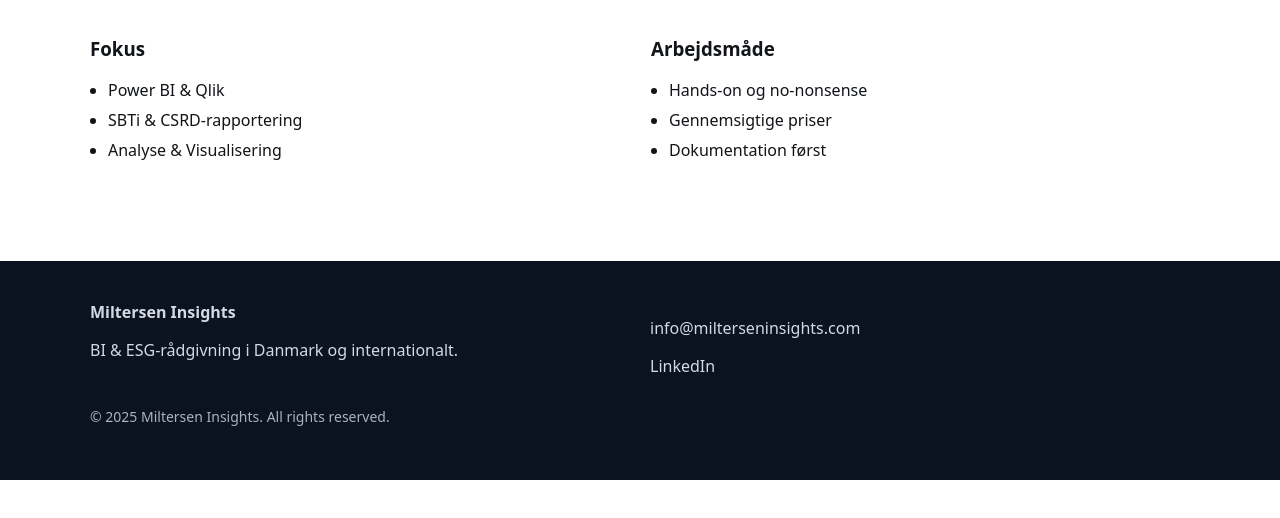
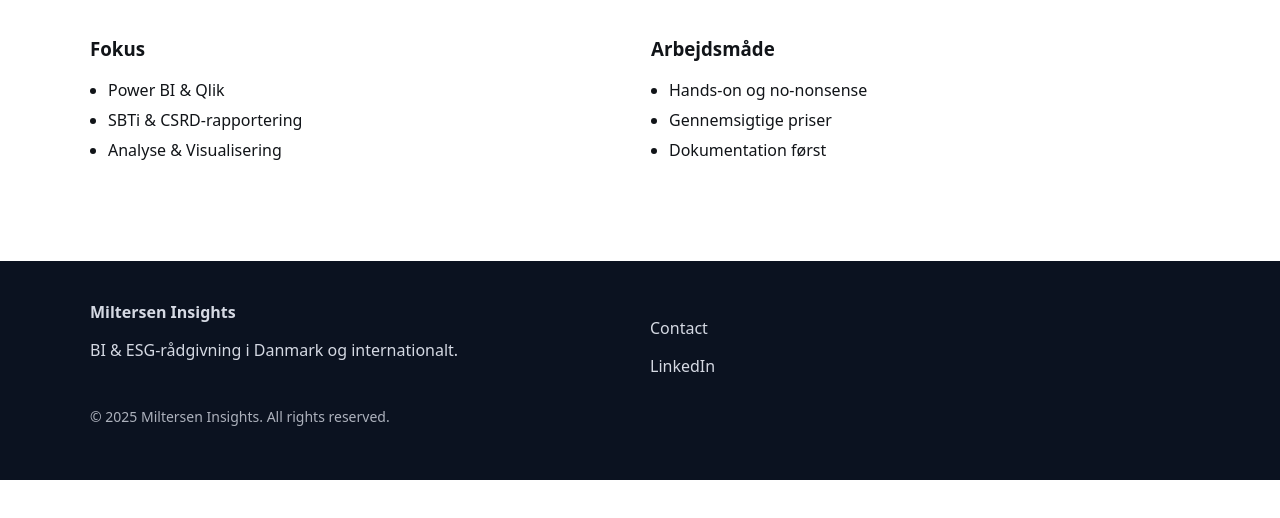
Before and after one commit to MiltersenInsights/MiltersenInsights, a plain HTML site: page da/about.html in a window 1280 px wide. Shown: the part 254-772 px from the top of the page. Drawn offline with Linux system fonts and the light colour scheme.

Commit message:
Update about.html

```diff
--- a/da/about.html
+++ b/da/about.html
@@ -71,7 +71,7 @@
         <p>BI & ESG-rådgivning i Danmark og internationalt.</p>
       </div>
       <div>
-        <p><a href="mailto:info@milterseninsights.com">info@milterseninsights.com</a></p>
+        <p><a href="mailto:info@milterseninsights.dk">Contact</a></p>
         <p><a href="https://www.linkedin.com/in/mortenmiltersen/" target="_blank" rel="noopener">LinkedIn</a></p>
       </div>
     </div>
```
